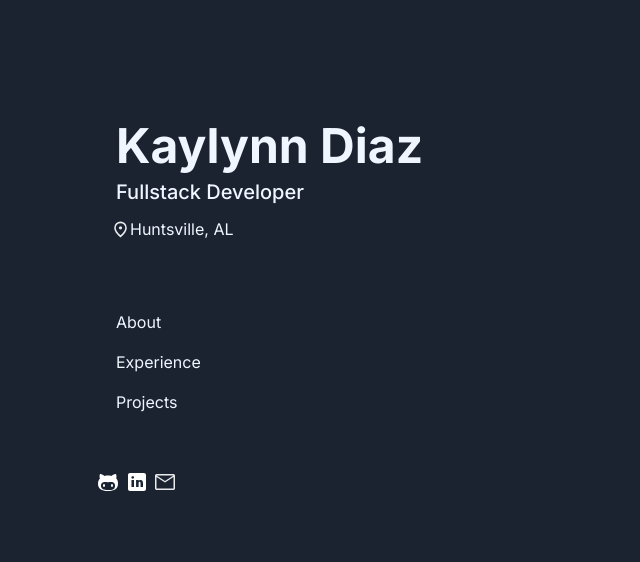
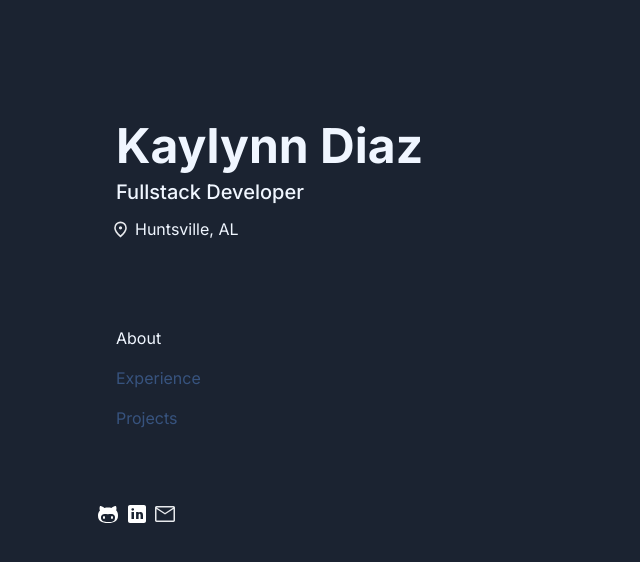
Before and after one commit to kakes1215/portfolio_09292024, a website: page index.html in a window 1280 px wide. Shown: the whole page, without its empty margins (0-640 px from the left). Drawn offline with Linux system fonts and the light colour scheme.

Commit message:
Implement nav menu with styling

```diff
--- a/app/scss/components/nav.scss
+++ b/app/scss/components/nav.scss
@@ -1,6 +1,24 @@
+@use '../util' as *;
+
 .nav {
-    display: flex;
-    flex-direction: column;
-    justify-content: space-around;
-    height: 15vh;
+    &__links {
+        list-style-type: none;
+        display: flex;
+        flex-direction: column;
+        justify-content: space-around;
+        height: 15vh;
+        padding: 0;
+
+    }
 }
+
+.link {
+
+    &--active {
+        color: var(--text-color);
+    }
+
+    &--inactive {
+        color: var(--inactive-text-color);
+    }
+}
--- a/app/scss/components/title.scss
+++ b/app/scss/components/title.scss
@@ -5,5 +5,9 @@
         display: flex;
         align-items: center;
         margin: 15px;
+
+        img {
+            padding-right: 5px;
+        }
     }
 }
--- a/app/scss/globals/colors.scss
+++ b/app/scss/globals/colors.scss
@@ -5,4 +5,5 @@
     --accent-green: hsl(87, 46%, 63%);
     --accent-purple: hsl(260, 54%, 67%);
     --text-color: hsl(217, 100%, 97%);
+    --inactive-text-color: hsla(216, 86%, 67%, .40);
 }
--- a/index.html
+++ b/index.html
@@ -30,11 +30,13 @@
           <span>Huntsville, AL</span>
         </div>
       </div>
-      <div class="nav">
-        <a>About</a>
-        <a>Experience</a>
-        <a>Projects</a>
-      </div>
+      <nav class="nav">
+        <ul class="nav__links">
+          <li><a class="link link--active" href="#about">About</a></li>
+          <li><a class="link link--inactive" href="#experience">Experience</a></li>
+          <li><a class="link link--inactive" href="#projects">Projects</a></li>
+        </ul>
+      </nav>
       <div class="footer">
         <img src="./images/github.svg" class="footer__social footer__social--github" alt="Github Icon" />
         <img src="./images/linkedin.svg" class="footer__social footer__social--linkedin" alt="LinkedIn Icon" />
```
Also changed, not shown: dist/style.css, 1 other file.
